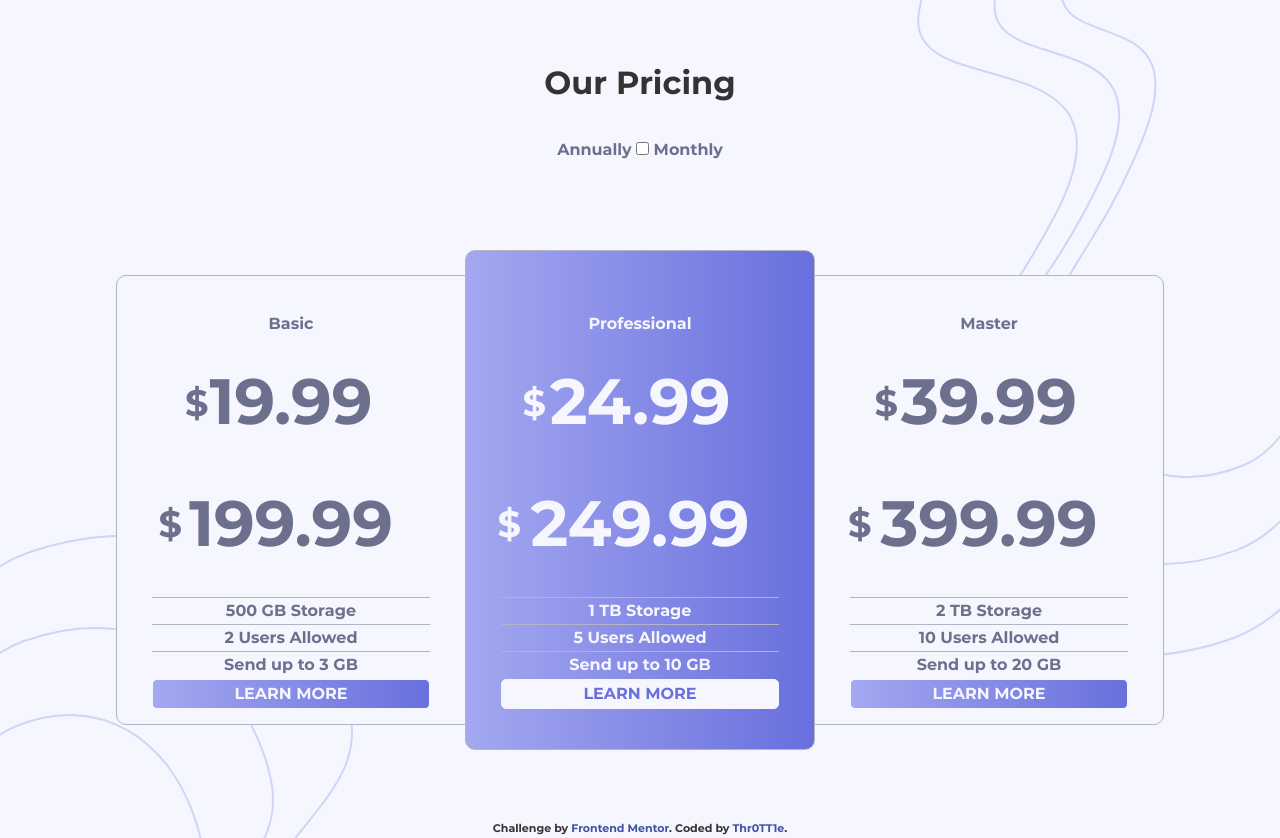
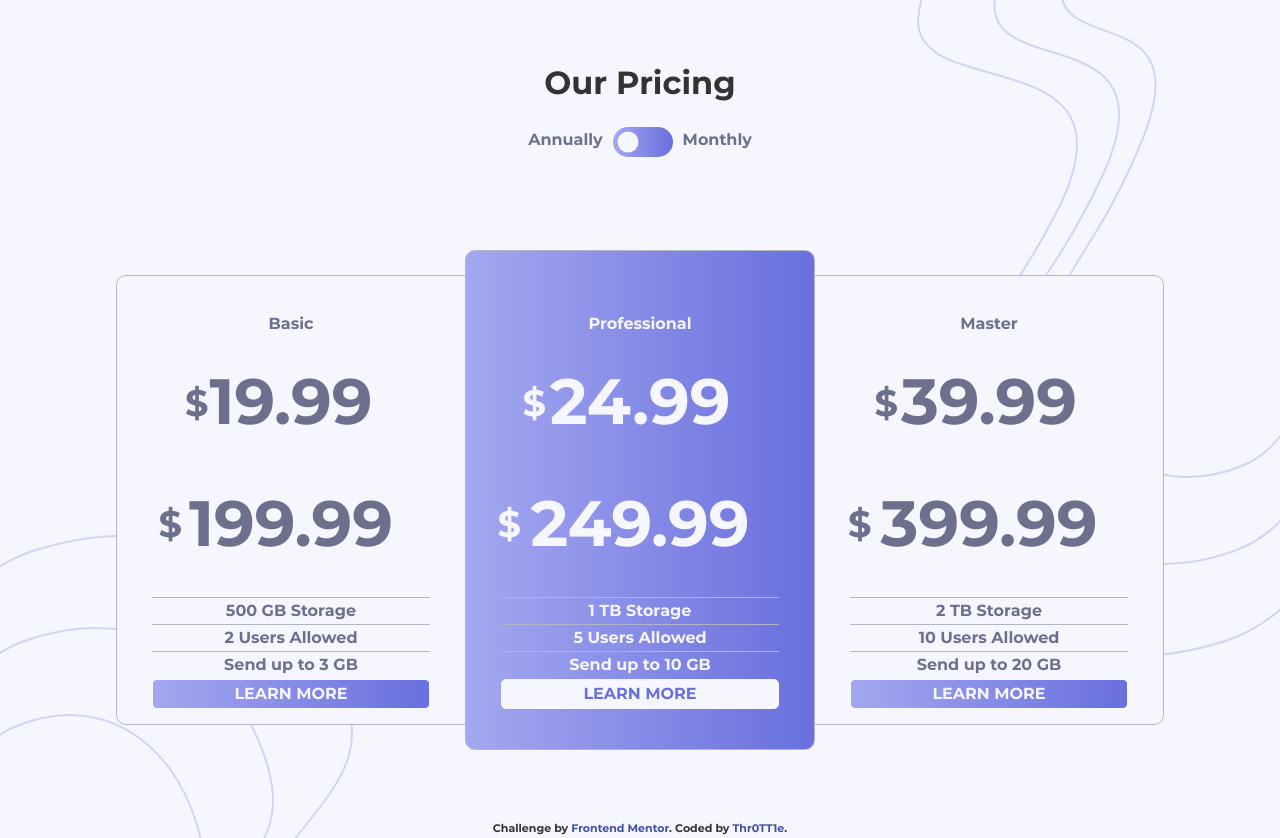
Before and after one commit to Thr0TT1e/pricing-component, a website: page app/index.html in a window 1280 px wide. Drawn offline with Linux system fonts and the light colour scheme.

Commit message:
Стилизация кнопки-переключателя (checkbox).

```diff
--- a/app/index.html
+++ b/app/index.html
@@ -19,7 +19,7 @@
       <h1>Our Pricing</h1>
     </div>
     <div class="main_container--checkbox">
-      Annually <input type="checkbox" id="main--checkbox"> Monthly
+      Annually <label for="main--checkbox"><input type="checkbox" id="main--checkbox"></label> Monthly
     </div>
     <div class="main_container--price">
       <div class="price">
--- a/app/sass/main.sass
+++ b/app/sass/main.sass
@@ -21,6 +21,8 @@ body
     margin-top: 6%
   .main_container--checkbox
     color: $colorGBlue
+    display: flex
+    align-content: center
 
 .price
   width: 350px
@@ -98,3 +100,32 @@ main
       color: $colorVLBlue
       border: 1px solid $colorVLBlue
       background: linear-gradient(to right, $colorGradient1, $colorGradient2)
+
+input[type="checkbox"]#main--checkbox
+  font-size: 30px
+  appearance: none
+  width: 3.75rem
+  height: 1.875rem
+  background: linear-gradient(to right, $colorGradient1, $colorGradient2)
+  border-radius: 3rem
+  position: relative
+  cursor: pointer
+  outline: none
+  margin:
+    left: 10px
+    right: 10px
+  &:checked
+    background: $colorGradient1
+    &::after
+      left: calc(100% - 1.875rem)
+
+input[type="checkbox"]#main--checkbox::after
+  position: absolute
+  content: ""
+  width: 1.875rem
+  height: 1.875rem
+  border-radius: 50%
+  background: $colorVLBlue
+  left: 0
+  transform: scale(.7)
+  transition: all .2s ease-in-out
```
Also changed, not shown: app/css/app.min.css.
